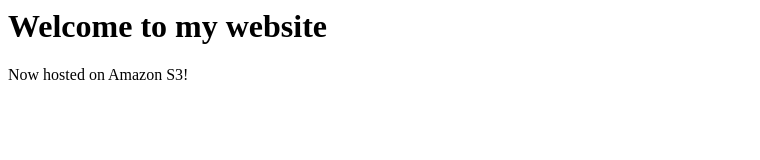
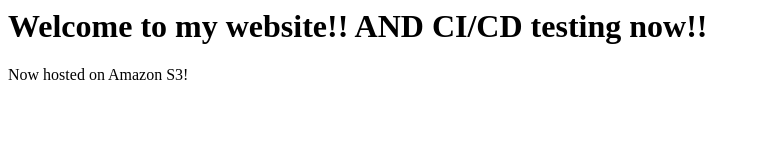
Before and after one commit to yutaro04/s3_CI-CD_test, a plain HTML site: page index.html in a window 1280 px wide. Shown: the whole page, without its empty margins (0-760 px from the left). Drawn offline with Linux system fonts and the light colour scheme.

Commit message:
chnage h1

```diff
--- a/index.html
+++ b/index.html
@@ -3,7 +3,7 @@
     <title>My Website Home Page</title>
 </head>
 <body>
-  <h1>Welcome to my website</h1>
+  <h1>Welcome to my website!! AND CI/CD testing now!!</h1>
   <p>Now hosted on Amazon S3!</p>
 </body>
 </html>
```
